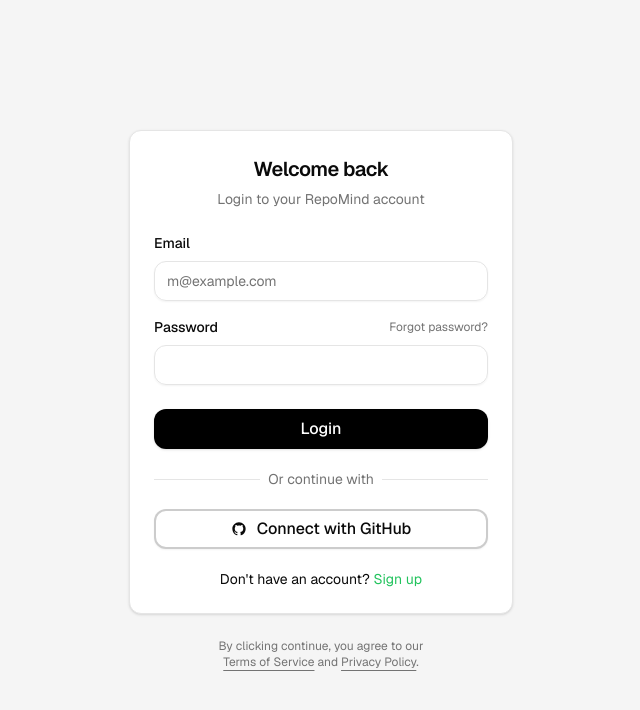
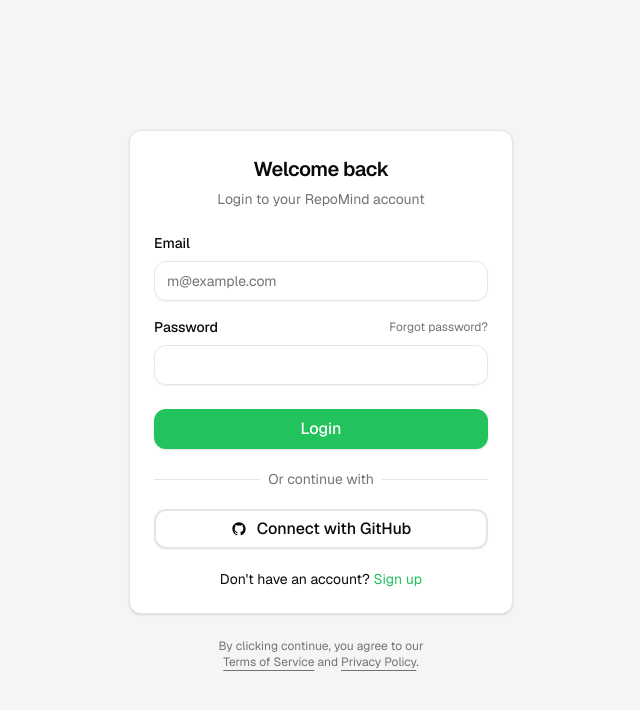
Before and after one commit to heronlancellot/bee2bee, a Next.js app in the folder frontend/: page /login in a window 1280 px wide. Shown: the top 710 px of the page, without its empty margins (319-959 px from the left). Built offline with nearby package versions, Linux system fonts and the light colour scheme.

Commit message:
style(login): update button styles for primary and secondary accents in login form

```diff
--- a/frontend/src/components/login-form.tsx
+++ b/frontend/src/components/login-form.tsx
@@ -68,7 +68,7 @@
                 </div>
                 <Button
                   type="submit"
-                  className="mt-2 h-10 w-full rounded-lg bg-black text-base font-medium text-white transition-all duration-200 hover:bg-neutral-700 hover:shadow-md"
+                  className="mt-2 h-10 w-full rounded-lg bg-primary text-base font-medium text-primary-foreground transition-all duration-200 hover:bg-primary/90 hover:shadow-md"
                 >
                   Login
                 </Button>
@@ -80,14 +80,14 @@
               </div>
               <Button
                 variant="outline"
-                className="group h-10 w-full gap-2.5 rounded-lg border-2 border-black/20 text-base font-medium text-foreground transition-all duration-300 hover:border-black hover:bg-black hover:text-primary hover:shadow-lg"
+                className="group h-10 w-full gap-2.5 rounded-lg border-2 border-border text-base font-medium text-[hsl(var(--secondary-accent))] transition-all duration-300 hover:border-[hsl(var(--secondary-accent))] hover:bg-[hsl(var(--secondary-accent))] hover:text-[hsl(var(--secondary-accent-foreground))] hover:shadow-lg"
                 type="button"
                 onClick={handleGitHubLogin}
               >
                 <svg
                   xmlns="http://www.w3.org/2000/svg"
                   viewBox="0 0 24 24"
-                  className="h-[18px] w-[18px] transition-all duration-300 group-hover:drop-shadow-[0_0_4px_hsl(var(--primary)/0.4)] dark:group-hover:drop-shadow-[0_0_6px_hsl(var(--primary)/0.5)]"
+                  className="h-[18px] w-[18px] text-[hsl(var(--secondary-accent))] transition-all duration-300 group-hover:text-[hsl(var(--secondary-accent-foreground))]"
                 >
                   <path
                     fill="currentColor"
```
